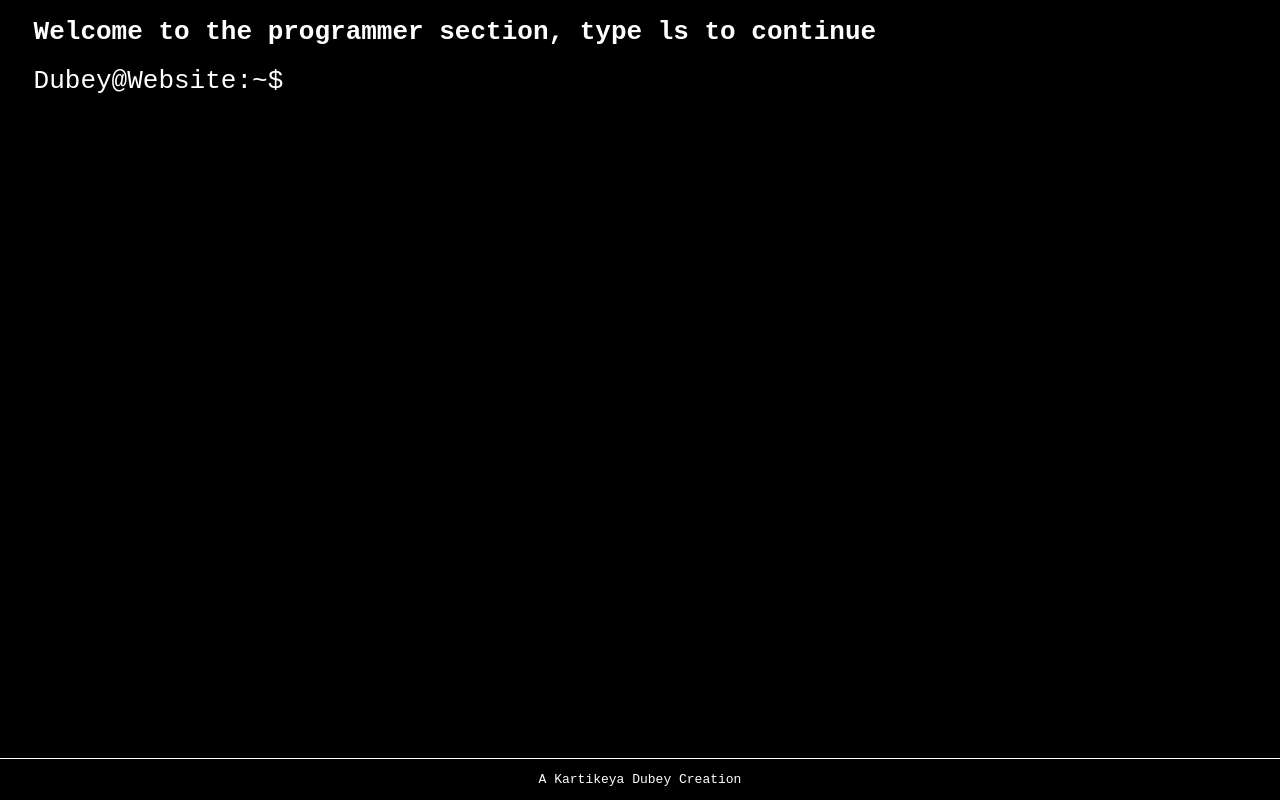
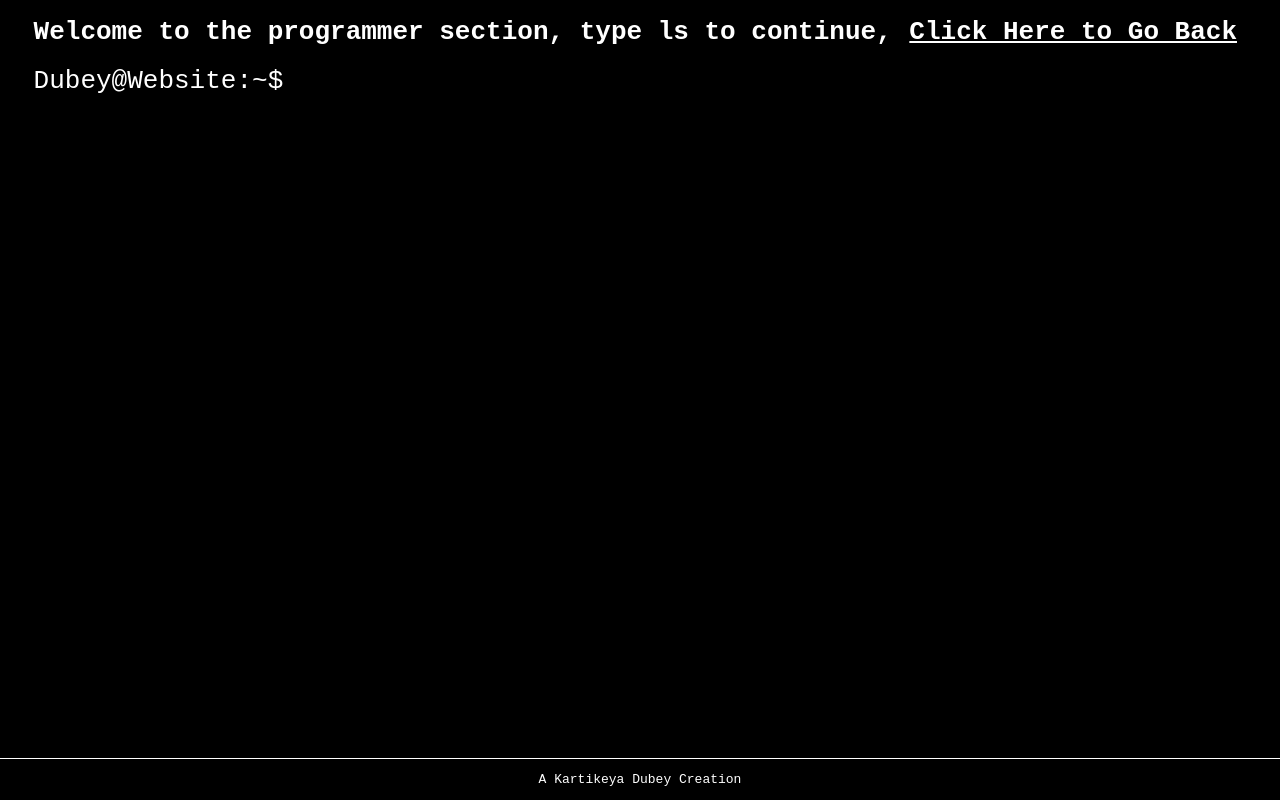
Before and after one commit to kakuking/Portfolio_Website, a plain HTML site: page programmer.html in a window 1280 px wide. Drawn offline with Linux system fonts and the light colour scheme; a web font is replaced by a local one.

Commit message:
Improved a bit, shifted focus back

```diff
--- a/programmer.html
+++ b/programmer.html
@@ -165,7 +165,7 @@
 
     </div>
 
-    <h1>Welcome to the programmer section, type ls to continue</h1>
+    <h1>Welcome to the programmer section, type ls to continue, <a id="back" href="/"><u>Click Here to Go Back</u></a> </h1>
 
     <div id="terminal">
       <label class="terminalLabel">Dubey@Website:~$</label>
--- a/programmer.js
+++ b/programmer.js
@@ -24,7 +24,7 @@ function pressEnter(e, textBox){
     commands.push(inp);
     numCommands += 1;
 
-    switch(inp){
+    switch(inp.trim()){
         case "ls":
             ls(currentFolder);
             nextInput(numCommands, currentFolder);
@@ -33,7 +33,6 @@ function pressEnter(e, textBox){
             clearTerminal();
             nextInput(numCommands, currentFolder);
             break;
-
         default:
             if(inp.substring(0, 2) == 'cd'){
                 changeDirectory(inp.substring(3));
@@ -48,7 +47,7 @@ function pressEnter(e, textBox){
 
 function nextInput(num, folder){
     let term = document.getElementById("terminal");
-    term.innerHTML += `<label class="terminalLabel">Dubey@Website:` + folder + `~$</label>
+    term.innerHTML += `<br><label class="terminalLabel">Dubey@Website:` + folder + `~$</label>
     <input type="text" onkeypress="pressEnter(event, this)" name="terminalInput" class="terminalInput" id="terminalInput` + num + `">`;
 
     document.getElementById('terminalInput' + num).focus();
--- a/style_programmer.css
+++ b/style_programmer.css
@@ -51,6 +51,18 @@ input:focus{
 
 }
 
+#back{
+  padding: 2px;
+  color: inherit;
+  text-decoration: none;
+
+  transition: all .5s ease;
+}
+
+#back:hover{
+  background-color: rgba(255, 255, 255, 0.5);
+}
+
 
 /* footer */
 .footer{
```
